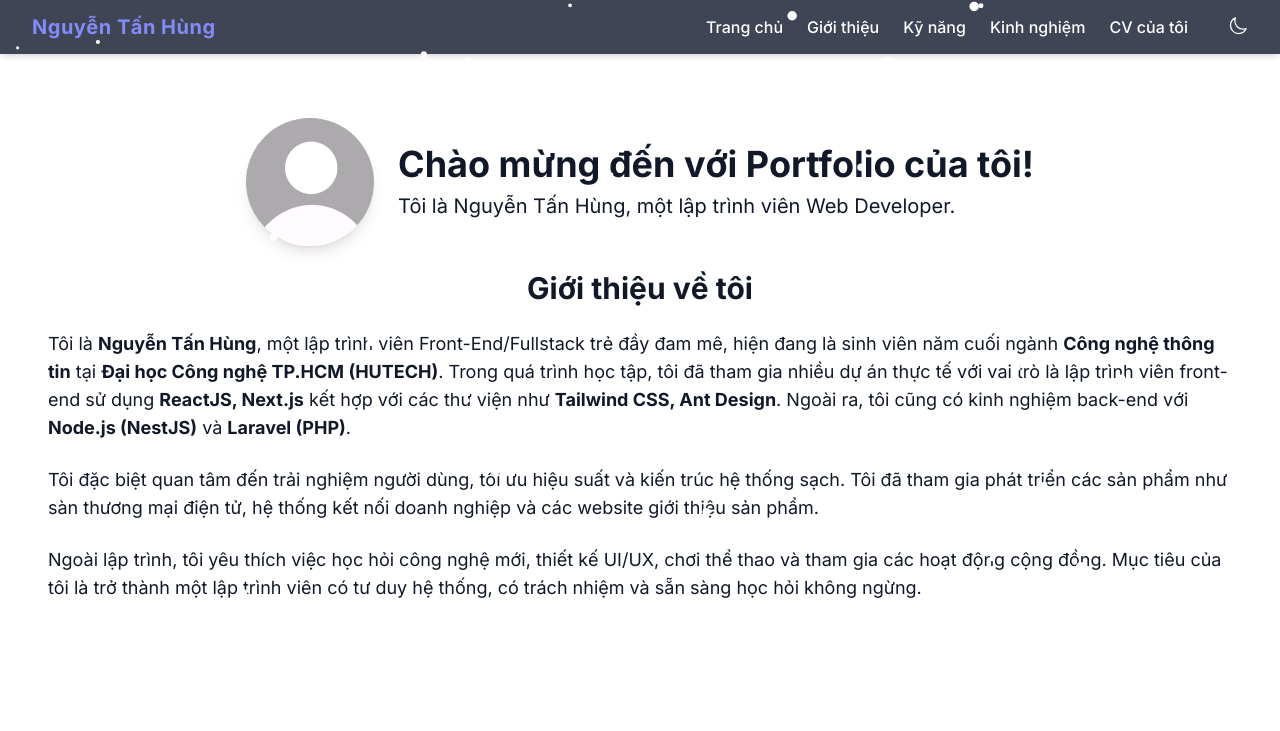
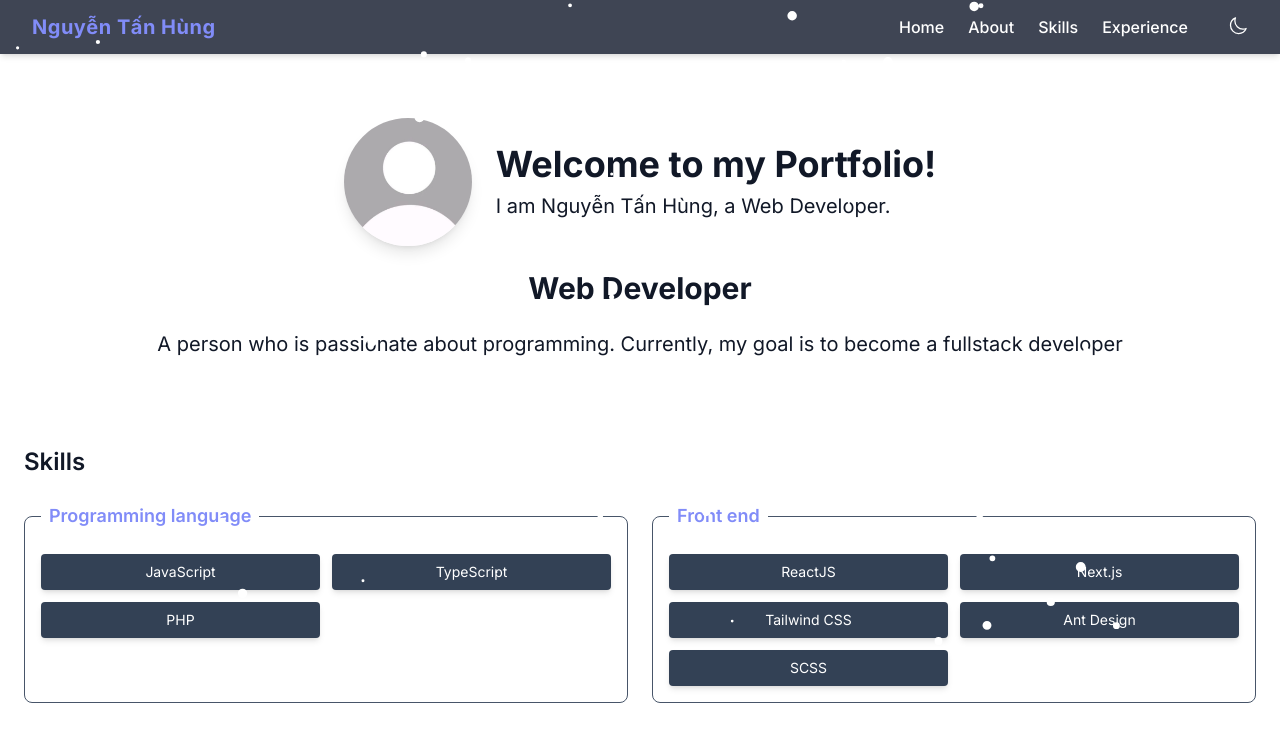
Before and after one commit to MeGaOne47/FeDeploy, a Next.js app: page / in a window 1280 px wide. Shown: the top 731 px of the page. Built offline with nearby package versions, Linux system fonts and the light colour scheme.

Commit message:
update translate and scroll button

```diff
--- a/app/layout.tsx
+++ b/app/layout.tsx
@@ -8,6 +8,7 @@ import { Inter } from "next/font/google";
 import '@/app/globals.css';
 import { usePathname } from 'next/navigation';
 import { ThemeProvider } from 'next-themes';
+import ScrollToTopButton from '@/components/ScrollToTopButton/scrollToTopButton';
 const inter = Inter({ subsets: ["latin"] });
 
 // export const metadata: Metadata = {
@@ -49,6 +50,7 @@ export default function RootLayout({
             {children}
             {/* <SpeedInsights/> */}
             {/* <FooterComponent/> */}
+            <ScrollToTopButton />
             {!isAuthRoute && <FooterComponent />}
           </ThemeProvider>
         </div>
--- a/components/About/about.tsx
+++ b/components/About/about.tsx
@@ -1,16 +1,9 @@
 export default function About() {
   return (
     <div id="GioiThieu" className="max-w-7xl mx-auto p-6 scroll-margin-top:100">
-      <h1 className="text-3xl font-bold text-center mb-6">Giới thiệu về tôi</h1>
-      <p className="text-lg mb-6">
-        Tôi là <strong>Nguyễn Tấn Hùng</strong>, một lập trình viên Front-End/Fullstack trẻ đầy đam mê, hiện đang là sinh viên năm cuối ngành <strong>Công nghệ thông tin</strong> tại <strong>Đại học Công nghệ TP.HCM (HUTECH)</strong>.
-        Trong quá trình học tập, tôi đã tham gia nhiều dự án thực tế với vai trò là lập trình viên front-end sử dụng <strong>ReactJS, Next.js</strong> kết hợp với các thư viện như <strong>Tailwind CSS, Ant Design</strong>. Ngoài ra, tôi cũng có kinh nghiệm back-end với <strong>Node.js (NestJS)</strong> và <strong>Laravel (PHP)</strong>.
-      </p>
-      <p className="text-lg mb-6">
-        Tôi đặc biệt quan tâm đến trải nghiệm người dùng, tối ưu hiệu suất và kiến trúc hệ thống sạch. Tôi đã tham gia phát triển các sản phẩm như sàn thương mại điện tử, hệ thống kết nối doanh nghiệp và các website giới thiệu sản phẩm.
-      </p>
-      <p className="text-lg">
-        Ngoài lập trình, tôi yêu thích việc học hỏi công nghệ mới, thiết kế UI/UX, chơi thể thao và tham gia các hoạt động cộng đồng. Mục tiêu của tôi là trở thành một lập trình viên có tư duy hệ thống, có trách nhiệm và sẵn sàng học hỏi không ngừng.
+      <h1 className="text-3xl font-bold text-center mb-6">Web Developer</h1>
+      <p className="text-xl mb-6 text-center">
+        A person who is passionate about programming. Currently, my goal is to become a fullstack developer
       </p>
     </div>
   );
--- a/components/Home/home.tsx
+++ b/components/Home/home.tsx
@@ -6,6 +6,8 @@ import { ScrollTrigger } from 'gsap/ScrollTrigger';
 import Image from 'next/image';
 import About from '../About/about';
 import SnowEffect from '../SnowEffect/SnowEffect';
+import Link from 'next/link';
+import { Button } from 'antd';
 
 gsap.registerPlugin(ScrollTrigger);
 
@@ -99,10 +101,10 @@ export default function HomeIndex() {
           />
           <div className="text-left">
             <h1 className="text-4xl font-bold mb-2">
-              Chào mừng đến với Portfolio của tôi!
+              Welcome to my Portfolio!
             </h1>
             <p className="text-xl">
-              Tôi là Nguyễn Tấn Hùng, một lập trình viên Web Developer.
+              I am Nguyễn Tấn Hùng, a Web Developer.
             </p>
           </div>
         </section>
@@ -112,13 +114,13 @@ export default function HomeIndex() {
 
         {/* Kỹ năng */}
         <section ref={skillsRef} id="KyNang" className="mt-10">
-          <h2 className="text-2xl font-semibold mb-6">Kỹ năng</h2>
+          <h2 className="text-2xl font-semibold mb-6">Skills</h2>
 
           <div className="grid grid-cols-1 md:grid-cols-2 gap-6">
 
             {/* Ngôn ngữ lập trình */}
             <fieldset className="border border-slate-600 rounded-lg p-4">
-              <legend className="text-lg font-semibold text-indigo-400 px-2">Ngôn ngữ lập trình</legend>
+              <legend className="text-lg font-semibold text-indigo-400 px-2">Programming language</legend>
               <ul className="grid grid-cols-2 gap-3 mt-2">
                 {['JavaScript', 'TypeScript', 'PHP'].map((skill, idx) => (
                   <li key={idx} className="bg-slate-700 text-white px-3 py-2 rounded shadow-md text-sm text-center">
@@ -130,7 +132,7 @@ export default function HomeIndex() {
 
             {/* Frontend */}
             <fieldset className="border border-slate-600 rounded-lg p-4">
-              <legend className="text-lg font-semibold text-indigo-400 px-2">Frontend</legend>
+              <legend className="text-lg font-semibold text-indigo-400 px-2">Front end</legend>
               <ul className="grid grid-cols-2 gap-3 mt-2">
                 {['ReactJS', 'Next.js', 'Tailwind CSS', 'Ant Design', 'SCSS'].map((skill, idx) => (
                   <li key={idx} className="bg-slate-700 text-white px-3 py-2 rounded shadow-md text-sm text-center">
@@ -142,7 +144,7 @@ export default function HomeIndex() {
 
             {/* Backend */}
             <fieldset className="border border-slate-600 rounded-lg p-4">
-              <legend className="text-lg font-semibold text-indigo-400 px-2">Backend</legend>
+              <legend className="text-lg font-semibold text-indigo-400 px-2">Back end</legend>
               <ul className="grid grid-cols-2 gap-3 mt-2">
                 {['Node.js', 'NestJS', 'Laravel (PHP)'].map((skill, idx) => (
                   <li key={idx} className="bg-slate-700 text-white px-3 py-2 rounded shadow-md text-sm text-center">
@@ -200,13 +202,16 @@ export default function HomeIndex() {
               <p className="text-slate-200 mb-2">Vị trí: Fullstack Developer | 11/2024 – 05/2025</p>
               <p className="text-sm text-slate-200 mb-2">SANTNS là một nền tảng thương mại điện tử cho phép người dùng mua sắm nhiều loại sản phẩm thuộc các danh mục khác nhau như thời trang, điện tử, đồ gia dụng và nhiều hơn nữa.
                 Phần backend của hệ thống đã được xây dựng sẵn để xử lý logic nghiệp vụ và xử lý dữ liệu.</p>
-              <ul className="list-disc list-inside text-slate-200 text-sm leading-relaxed">
+              <ul className="mb-5 list-disc list-inside text-slate-200 text-sm leading-relaxed">
                 <li>Xây dựng giao diện người dùng responsive bằng Next.js</li>
                 <li>Tích hợp API để hiển thị dữ liệu sản phẩm theo thời gian thực</li>
                 <li>Sửa lỗi UI, tối ưu hiệu suất và trải nghiệm người dùng</li>
                 <li>Phối hợp với backend và thiết kế để đảm bảo tích hợp mượt mà</li>
                 <li>Stack: ReactJS, Next.js, Tailwind CSS, Ant Design, MongoDB, Node.js</li>
               </ul>
+              <Button className='fixed bottom-0 mb-1' type="primary">
+                <Link target='_blank' href={`https://santns.com/vi`} className="mb-2">Link tới web</Link>
+              </Button>
             </div>
 
             {/* Gao Huu Co TNS */}
@@ -215,38 +220,47 @@ export default function HomeIndex() {
               <p className="text-slate-200 mb-2">Vị trí: Fullstack Developer | 10/2023 – 02/2024</p>
               <p className="text-sm text-slate-200 mb-2">Trang web này được thiết kế để hiển thị các sản phẩm gạo hữu cơ và thông tin đại lý.
                 Người dùng có thể duyệt danh sách sản phẩm, tìm kiếm các loại gạo cụ thể và xem thông tin tổng quan về các đại lý.</p>
-              <ul className="list-disc list-inside text-slate-200 text-sm leading-relaxed">
+              <ul className="mb-5 list-disc list-inside text-slate-200 text-sm leading-relaxed">
                 <li>Phát triển trang web giới thiệu sản phẩm gạo và đại lý</li>
                 <li>Xây dựng chức năng tìm kiếm gạo và hiển thị chi tiết sản phẩm</li>
                 <li>Thiết kế và dựng UI đại lý và sản phẩm tối ưu mọi thiết bị</li>
                 <li>Stack: ReactJS, Next.js, Tailwind CSS, Ant Design, Node.js, MongoDB</li>
               </ul>
+              <Button className='fixed bottom-0 mb-1' type="primary">
+                <Link target='_blank' href={`https://gaohuucotaynam.com/vi`} className="mb-2">Link tới web</Link>
+              </Button>
             </div>
 
-            {/* Viet Japan Connect */}
+            {/* Sekatsuku */}
             <div className="bg-slate-700 text-white p-6 rounded-lg shadow-lg transition-transform transform hover:scale-105 hover:bg-slate-600 hover:shadow-xl">
               <h3 className="text-xl font-medium mb-2">Sekatsuku</h3>
               <p className="text-slate-200 mb-2">Vị trí: Front-End Developer | 06/2024 – 09/2024</p>
               <p className="text-sm text-slate-200 mb-2">Trang web này kết nối các đối tác từ Việt Nam và Nhật Bản.
                 Trang web sẽ cập nhật thông tin về các công ty Việt Nam và Nhật Bản thuộc nhiều lĩnh vực khác nhau để kết nối và hợp tác kinh doanh.</p>
-              <ul className="list-disc list-inside text-slate-200 text-sm leading-relaxed">
+              <ul className="mb-5 list-disc list-inside text-slate-200 text-sm leading-relaxed">
                 <li>Thiết kế giao diện quản lý cuộc gọi và danh sách cuộc gọi</li>
                 <li>Map API lịch sử cuộc gọi, lời nhắc và phân quyền người dùng</li>
                 <li>Stack: ReactJS, Next.js, TailwindCSS, NextUI, MySQL</li>
               </ul>
+              {/* <Button className='fixed bottom-0 mb-1' type="primary">
+                <Link target='_blank' href={`https://vj-digital.com/`} className="mb-2">Link tới web</Link>
+              </Button> */}
             </div>
 
-            {/* Sekatsuku */}
+            {/* Viet Japan Connect */}
             <div className="bg-slate-700 text-white p-6 rounded-lg shadow-lg transition-transform transform hover:scale-105 hover:bg-slate-600 hover:shadow-xl">
               <h3 className="text-xl font-medium mb-2">Viet Japan Connect</h3>
               <p className="text-slate-200 mb-2">Vị trí: Fullstack Developer | 03/2024 – 06/2024</p>
               <p className="text-sm text-slate-200 mb-2">Trang web này đại diện cho hệ thống telesale, nơi người dùng có thể thực hiện và quản lý số lượng lớn danh sách cuộc gọi.
                 Hệ thống tổ chức các nhóm quản lý cuộc gọi và người dùng dịch vụ để kiểm soát toàn bộ thông tin liên quan đến cuộc gọi.</p>
-              <ul className="list-disc list-inside text-slate-200 text-sm leading-relaxed">
+              <ul className="mb-5 list-disc list-inside text-slate-200 text-sm leading-relaxed">
                 <li>Thiết kế UI bài viết và map API kết nối với doanh nghiệp</li>
                 <li>Tự động hóa chuyển ngôn ngữ (đa ngôn ngữ) cho form nhập</li>
                 <li>Stack: ReactJS, Next.js, SCSS, Ant Design, Node.js, MySQL</li>
               </ul>
+              <Button className='fixed bottom-0 mb-1' type="primary">
+                <Link target='_blank' href={`https://vj-digital.com`} className="mb-2">Link tới web</Link>
+              </Button>
             </div>
 
           </div>
--- a/components/Layout/footer.tsx
+++ b/components/Layout/footer.tsx
@@ -45,14 +45,14 @@ const FooterComponent: React.FC = () => {
         >
           <GithubOutlined />
         </a>
-        <a
+        {/* <a
           href="https://www.youtube.com/channel/UC2lPzjPXjeV2HoRPI2IJuiQ"
           target="_blank"
           rel="noopener noreferrer"
           className="transition-transform transform hover:scale-110 hover:text-red-500"
         >
           <YoutubeOutlined />
-        </a>
+        </a> */}
       </div>
     </footer>
   );
--- a/components/Layout/header.tsx
+++ b/components/Layout/header.tsx
@@ -50,21 +50,21 @@ export default function HeaderComponent() {
 
         {/* Menu Desktop */}
         <ul className="hidden sm:flex items-center space-x-6 text-white font-medium">
-          <li><a href="/" className="hover:text-indigo-400">Trang chủ</a></li>
-          <li><a href="#GioiThieu" className="hover:text-indigo-400">Giới thiệu</a></li>
-          <li><a href="#KyNang" className="hover:text-indigo-400">Kỹ năng</a></li>
-          <li><a href="#KinhNghiem" className="hover:text-indigo-400">Kinh nghiệm</a></li>
+          <li><a href="/" className="hover:text-indigo-400">Home</a></li>
+          <li><a href="#GioiThieu" className="hover:text-indigo-400">About</a></li>
+          <li><a href="#KyNang" className="hover:text-indigo-400">Skills</a></li>
+          <li><a href="#KinhNghiem" className="hover:text-indigo-400">Experience</a></li>
           {/* <li><a href="#DuAn" className="hover:text-indigo-400">Dự án</a></li> */}
-          <li>
+          {/* <li>
             <a
               href="https://www.canva.com/design/DAGmiEMp1W8/ab-VXI9aGjuQrwkV1gaMrQ/view?utm_content=DAGmiEMp1W8&utm_campaign=designshare&utm_medium=link2&utm_source=uniquelinks&utlId=h0683a3ec83#1"
               target="_blank"
               rel="noopener noreferrer"
               className="hover:text-indigo-400"
             >
-              CV của tôi
+              My CV
             </a>
-          </li>
+          </li> */}
           {/* Nút Toggle Dark/Light */}
           <li>
             <button
--- a/package.json
+++ b/package.json
@@ -21,6 +21,7 @@
     "antd": "^5.16.4",
     "axios": "^1.6.8",
     "gsap": "^3.13.0",
+    "lucide-react": "^0.542.0",
     "next": "^14.2.31",
     "next-seo": "^6.5.0",
     "next-themes": "^0.4.6",
```
Also changed, not shown: components/ScrollToTopButton/scrollToTopButton.tsx (added, +38 -0 lines), 1 other file (tests, documents, lock files or other folders).
